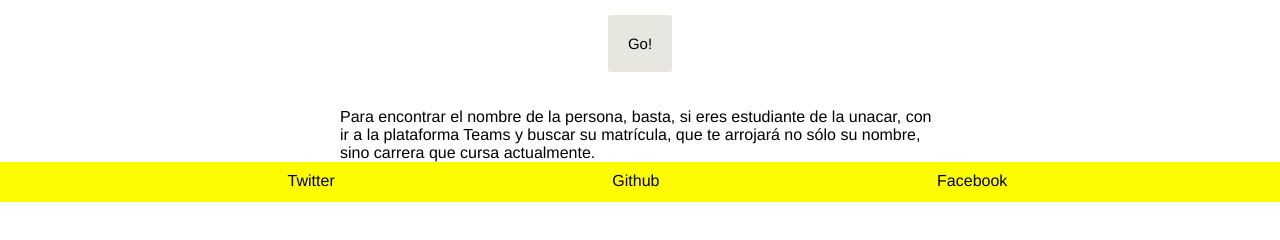
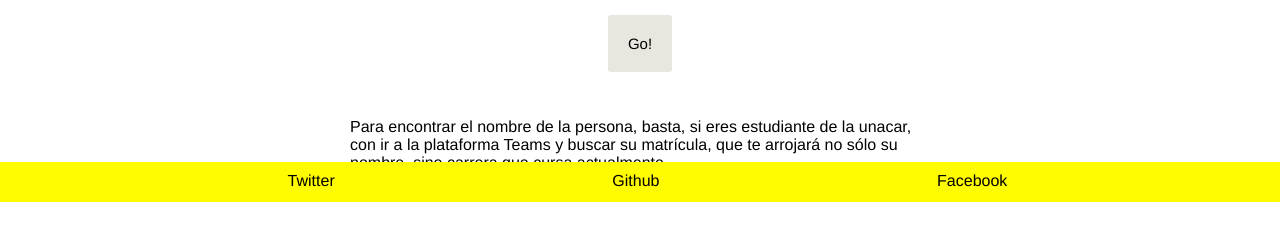
Before and after one commit to devnull404/unacar-users, a website: page index.html in a window 1280 px wide. Shown: the part 598-838 px from the top of the page. Drawn offline with Linux system fonts and the light colour scheme.

Commit message:
Fixing style tag src

```diff
--- a/index.html
+++ b/index.html
@@ -31,7 +31,7 @@
             <br>
             <br>
 
-            <div style="padding=10px">
+            <div style="padding:10px">
                 Para encontrar el nombre de la persona, basta, si eres estudiante de la unacar, con ir a la plataforma Teams y buscar su matrícula, que te arrojará no sólo su nombre, sino carrera que cursa actualmente.
             </div>
             <br>
```
